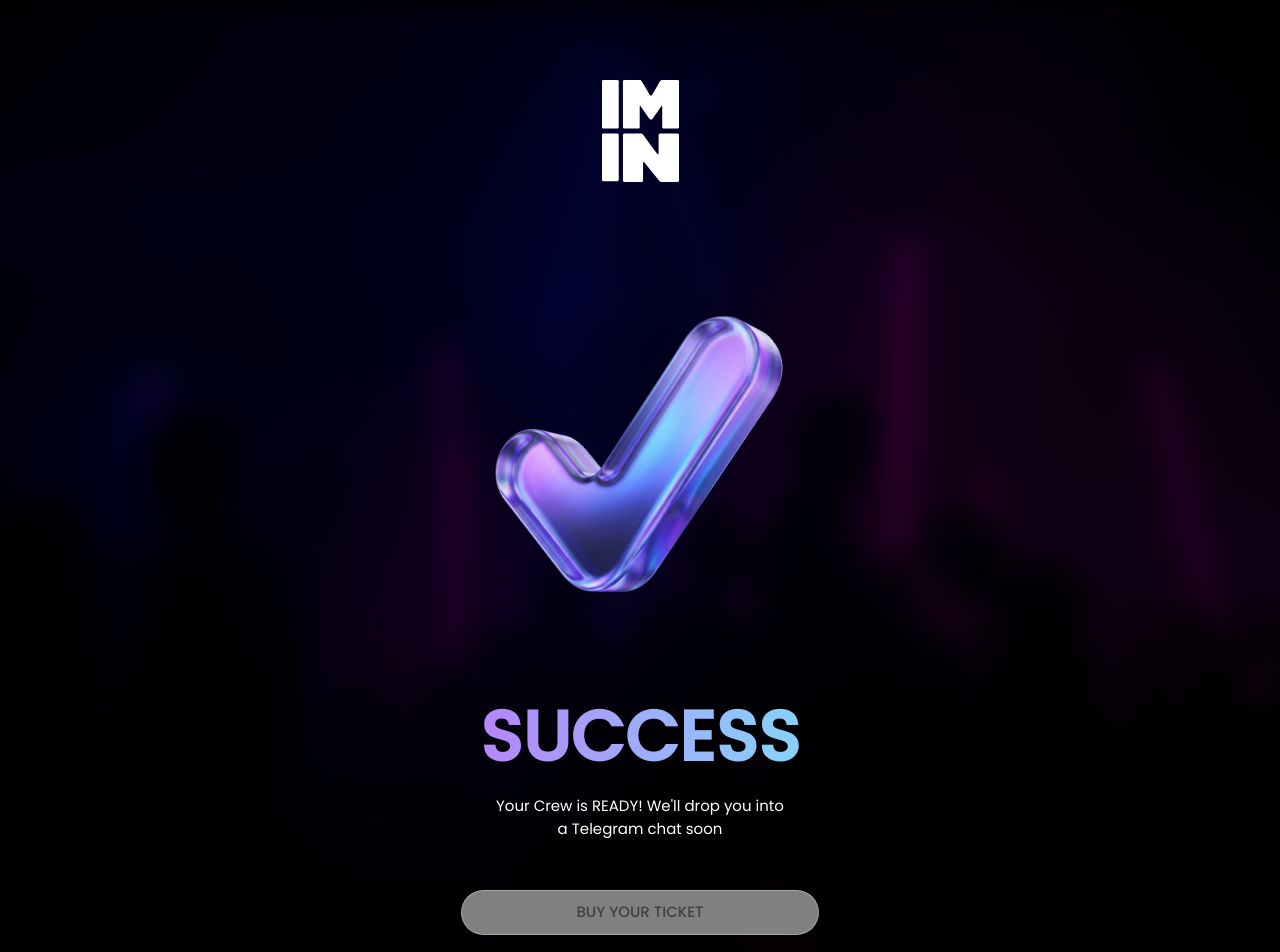
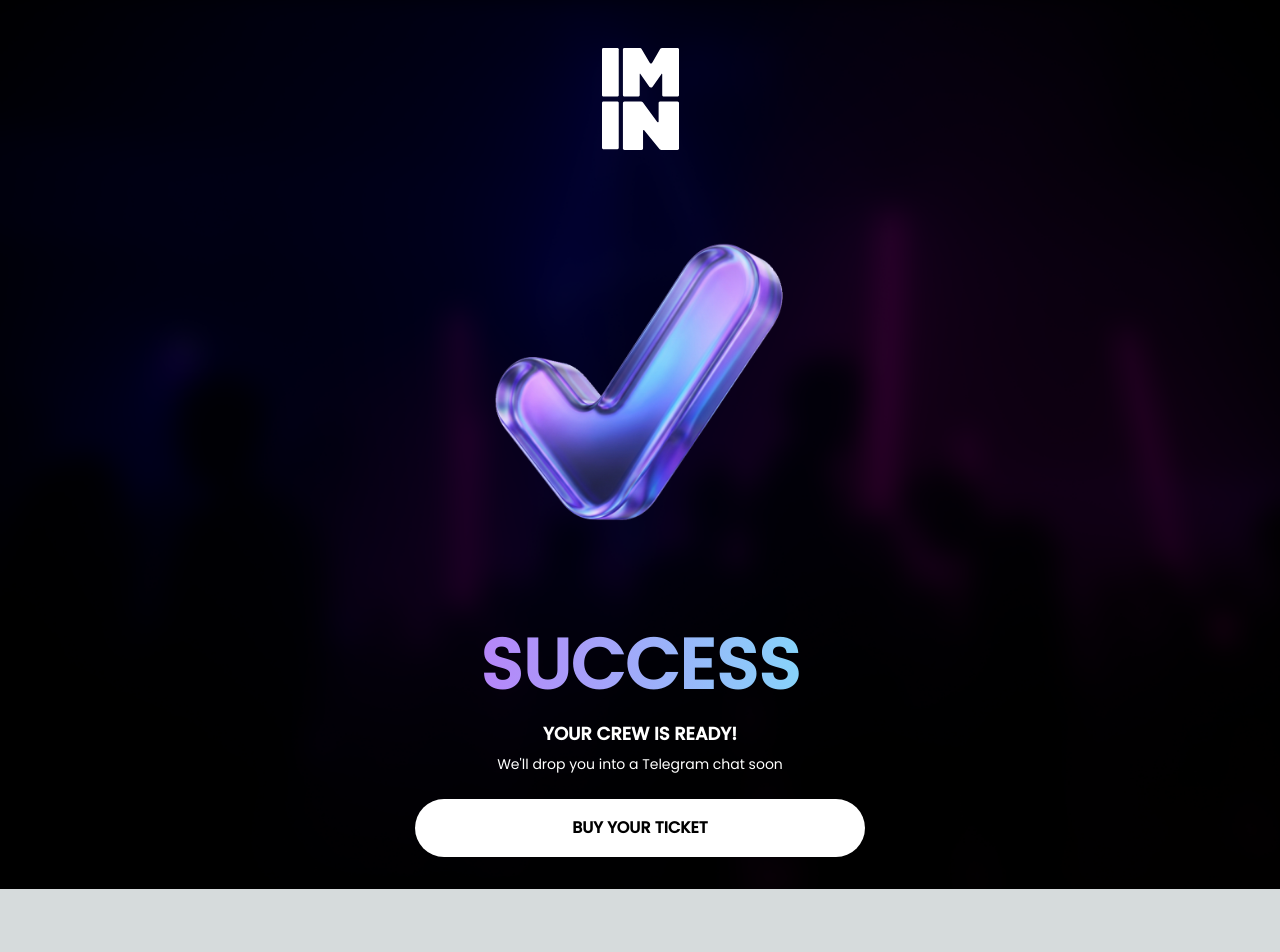
Before and after one commit to IvanKozmulyak/imin-webaap, a Next.js app: page /success in a window 1280 px wide. Shown: the top 952 px of the page. After the commit the page ends 889 px from the top, so only its background shows below. Built offline with nearby package versions, Linux system fonts and the light colour scheme.

Commit message:
Add fe part

```diff
--- a/app/success/page.tsx
+++ b/app/success/page.tsx
@@ -8,12 +8,10 @@ function SuccessContent() {
   const searchParams = useSearchParams();
   const eventId = searchParams ? searchParams.get('eventId') : null;
   const [ticketUrl, setTicketUrl] = useState<string | null>(null);
-  const [loading, setLoading] = useState(true);
 
   useEffect(() => {
     async function fetchEvent() {
       if (!eventId) {
-        setLoading(false);
         return;
       }
 
@@ -21,20 +19,14 @@ function SuccessContent() {
         const response = await fetch(`/api/events/${eventId}`);
         const data = await response.json();
 
-        // Check if response is successful (200-299 status) and doesn't have error field
         if (response.ok && !data.error) {
-          // The API returns the event directly (from createSuccessResponse)
           const event: EventDto = data;
           if (event && event.ticketUrl) {
             setTicketUrl(event.ticketUrl);
           }
-        } else if (data.error) {
-          console.error('Error in response:', data.error);
         }
       } catch (err) {
         console.error('Error fetching event:', err);
-      } finally {
-        setLoading(false);
       }
     }
 
@@ -54,15 +46,16 @@ function SuccessContent() {
       />
 
       {/* Content */}
-      <div className="relative z-10 flex flex-col items-center justify-center flex-1 pt-4 sm:pt-8 md:pt-20 px-4 sm:px-6 pb-4 sm:pb-8 min-h-0">
-        {/* Logo */}
+      <div className="relative z-10 flex flex-col items-center flex-1 min-h-0">
+        {/* Logo - Top */}
+        <div className="pt-8 sm:pt-4 md:pt-6 lg:pt-8 xl:pt-12">
           <svg
             width="77"
             height="102"
             viewBox="0 0 77 102"
             fill="none"
             xmlns="http://www.w3.org/2000/svg"
-          className="mb-2 sm:mb-4 md:mb-16 w-[80px] h-[106px] sm:w-[100px] sm:h-[132px] md:w-[77px] md:h-[102px]"
+            className="w-[35px] h-[46px] sm:w-[45px] sm:h-[60px] md:w-[55px] md:h-[73px] lg:w-[65px] lg:h-[86px] xl:w-[77px] xl:h-[102px]"
           >
             <path
               d="M20.9239 47.2449V1.24693C20.9239 0.554192 21.6817 0 22.8725 0H37.7034C38.4612 0 39.219 0.277095 39.4355 0.831288L47.5546 14.409C47.8794 14.8939 48.4207 15.4481 48.962 15.4481C49.6115 15.4481 50.0445 14.8939 50.3693 14.409L58.2719 0.831288C58.7049 0.277095 59.3544 0 60.2205 0H75.0514C76.134 0 77 0.554192 77 1.24693V47.2449C77 48.0069 76.134 48.4918 75.0514 48.4918H62.1691C61.0865 48.4918 60.2205 48.0069 60.2205 47.2449V26.2548C60.1122 25.7007 59.6792 25.6314 59.3544 26.1856L50.5858 38.7242C49.2867 40.1789 47.7711 39.3476 47.3381 38.7242L38.5695 26.1856C38.2447 25.6314 37.7034 25.7007 37.7034 26.2548V47.2449C37.7034 48.0069 36.7291 48.4918 35.7548 48.4918H22.8725C21.6817 48.4918 20.9239 48.0069 20.9239 47.2449Z"
@@ -81,11 +74,12 @@ function SuccessContent() {
               fill="white"
             />
           </svg>
+        </div>
 
-        {/* Success Content */}
-        <div className="flex flex-col items-center w-full max-w-[716px] md:max-w-[358px]">
+        {/* Success Content - Center */}
+        <div className="flex flex-col items-center justify-center flex-1 w-full max-w-[90vw] sm:max-w-[400px] md:max-w-[480px] lg:max-w-[540px] xl:max-w-[358px] px-2 sm:px-3 md:px-4 py-2 sm:py-4 md:py-6">
           {/* Success Icon */}
-          <div className="w-[280px] h-[268px] sm:w-[400px] sm:h-[384px] md:w-[438px] md:h-[420px] mb-2 sm:mb-4 md:mb-9 flex items-center justify-center">
+          <div className="w-[140px] h-[134px] sm:w-[180px] sm:h-[173px] md:w-[240px] md:h-[230px] lg:w-[320px] lg:h-[307px] xl:w-[438px] xl:h-[420px] mb-1 sm:mb-2 md:mb-3 lg:mb-4 xl:mb-9 flex items-center justify-center">
             <img
               src="/assets/success.png"
               alt="Success"
@@ -95,7 +89,7 @@ function SuccessContent() {
 
           {/* Success Text with Gradient */}
           <h1
-            className="text-[56px] sm:text-[80px] md:text-[70px] font-semibold uppercase text-center leading-tight sm:leading-none mb-2 sm:mb-4 md:mb-[23px]"
+            className="text-[32px] sm:text-[42px] md:text-[52px] lg:text-[62px] xl:text-[70px] font-semibold uppercase text-center leading-tight sm:leading-tight md:leading-tight lg:leading-none mb-1 sm:mb-2 md:mb-3 lg:mb-4 xl:mb-[23px]"
             style={{
               background: 'linear-gradient(90deg, #B685F9 0%, #87D3FA 100%)',
               WebkitBackgroundClip: 'text',
@@ -107,31 +101,30 @@ function SuccessContent() {
           </h1>
 
           {/* Message */}
-          <p className="text-white text-center text-[24px] sm:text-[26px] md:text-[15px] font-normal leading-tight sm:leading-normal mb-4 sm:mb-6 md:mb-[50px] w-full max-w-[520px] sm:max-w-[560px] md:w-[322px] px-4">
-            Your Crew is READY! We&apos;ll drop you into a Telegram chat soon
+          <div className="flex flex-col items-center text-center w-full max-w-[280px] sm:max-w-[320px] md:max-w-[360px] lg:max-w-[380px] xl:w-[322px] px-1 sm:px-2">
+            <p className="text-white text-[14px] sm:text-[15px] md:text-[16px] lg:text-[17px] xl:text-[18px] font-semibold uppercase mb-1 sm:mb-1.5 md:mb-2 leading-tight">
+              Your Crew is READY!
             </p>
+            <p className="text-white text-[11px] sm:text-[12px] md:text-[13px] lg:text-[13px] xl:text-[14px] font-normal leading-normal">
+              We&apos;ll drop you into a Telegram chat soon
+            </p>
+          </div>
+        </div>
 
-          {/* Button */}
-          {loading ? (
-            <button
-              disabled
-              className="w-full max-w-[560px] sm:max-w-[644px] md:max-w-full h-[80px] sm:h-[84px] md:h-[45px] rounded-[60px] border border-white/30 bg-white/50 backdrop-blur-[15px] text-black/50 text-[26px] sm:text-[28px] md:text-[15px] font-medium cursor-not-allowed"
-            >
-              Loading...
-            </button>
-          ) : ticketUrl ? (
+        {/* Button - Bottom */}
+        <div className="w-full px-4 sm:px-6 md:px-8 pb-4 sm:pb-6 md:pb-8 flex justify-center">
+          {ticketUrl ? (
             <a
               href={ticketUrl}
               target="_blank"
               rel="noopener noreferrer"
-              className="w-full max-w-[560px] sm:max-w-[644px] md:max-w-full h-[80px] sm:h-[84px] md:h-[45px] rounded-[60px] border border-white/30 bg-white backdrop-blur-[15px] text-black text-[26px] sm:text-[28px] md:text-[15px] font-medium hover:bg-white/90 transition-all flex items-center justify-center"
+              className="w-full max-w-[280px] sm:max-w-[320px] md:max-w-[360px] lg:max-w-[400px] xl:max-w-[450px] h-[50px] sm:h-[54px] md:h-[58px] lg:h-[56px] xl:h-[58px] rounded-[25px] sm:rounded-[27px] md:rounded-[29px] lg:rounded-[28px] xl:rounded-[29px] bg-white text-black text-[14px] sm:text-[15px] md:text-[16px] lg:text-[15px] xl:text-[16px] font-bold uppercase hover:bg-white/90 transition-all flex items-center justify-center px-8"
             >
               BUY YOUR TICKET
             </a>
           ) : (
             <button
-              disabled
-              className="w-full max-w-[560px] sm:max-w-[644px] md:max-w-full h-[80px] sm:h-[84px] md:h-[45px] rounded-[60px] border border-white/30 bg-white/50 backdrop-blur-[15px] text-black/50 text-[26px] sm:text-[28px] md:text-[15px] font-medium cursor-not-allowed"
+              className="w-full max-w-[280px] sm:max-w-[320px] md:max-w-[360px] lg:max-w-[400px] xl:max-w-[450px] h-[50px] sm:h-[54px] md:h-[58px] lg:h-[56px] xl:h-[58px] rounded-[25px] sm:rounded-[27px] md:rounded-[29px] lg:rounded-[28px] xl:rounded-[29px] bg-white text-black text-[14px] sm:text-[15px] md:text-[16px] lg:text-[15px] xl:text-[16px] font-bold uppercase cursor-pointer flex items-center justify-center px-8"
             >
               BUY YOUR TICKET
             </button>
```
Lines whose indentation alone changed are shown as unchanged.
